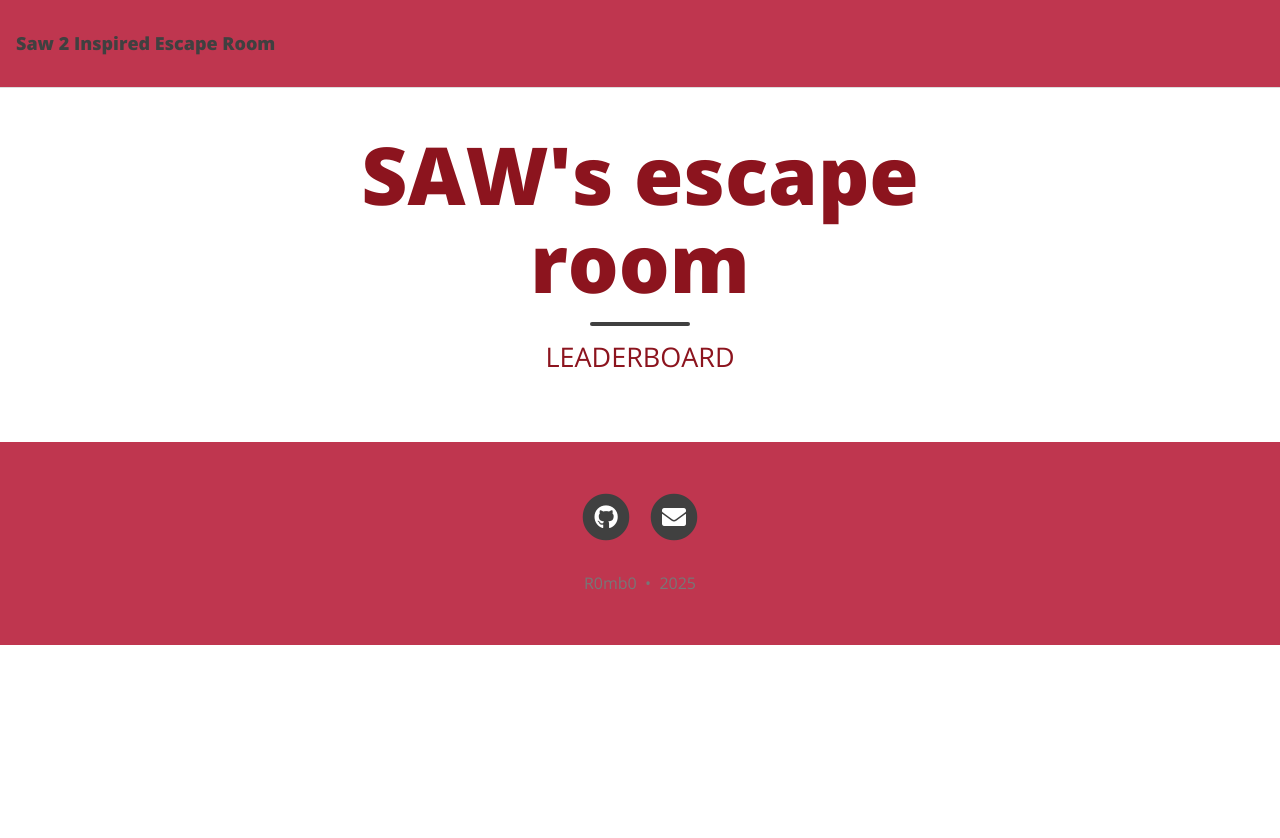
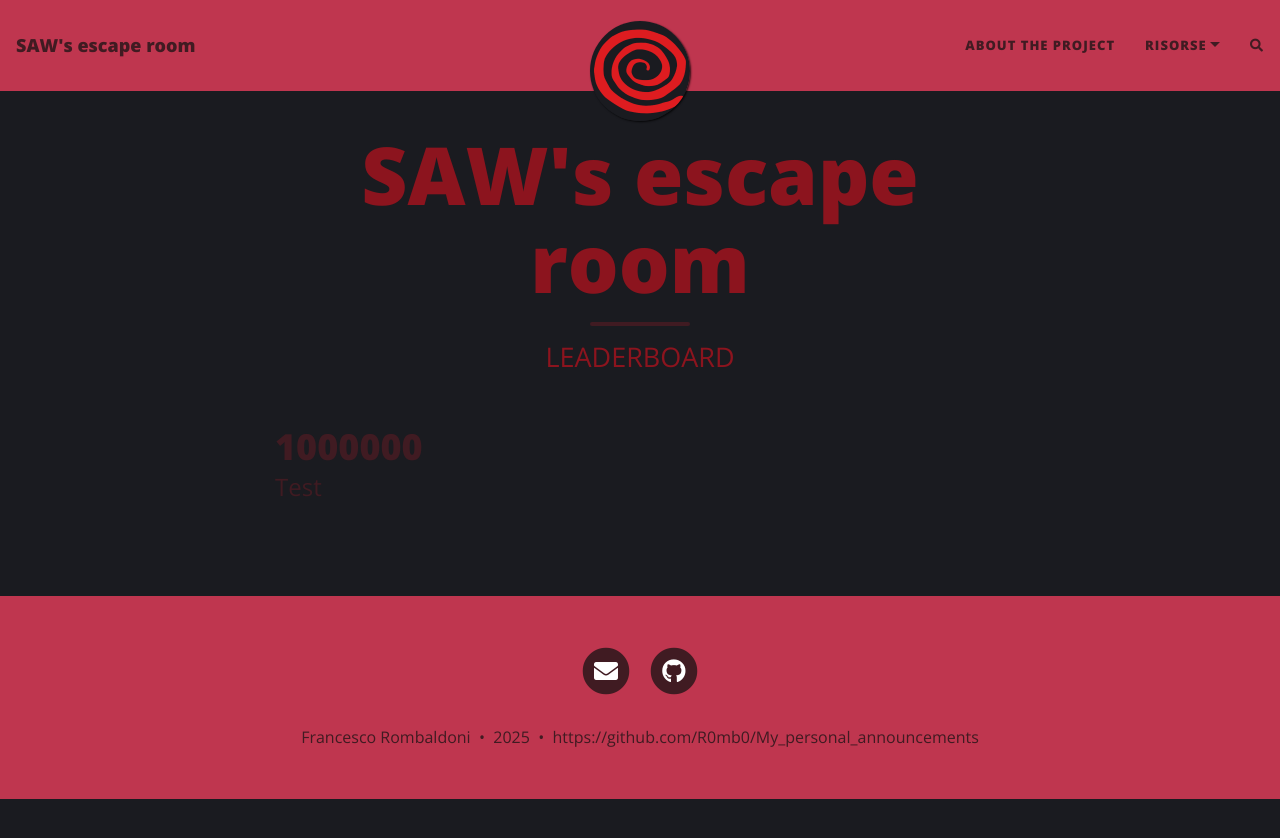
Before and after one commit to R0mb0/Saw_2-Inspired_Escape_Room, a Jekyll site: the page built from docs/index.html, in a window 1280 px wide. Shown: the top 838 px of the page. Built offline with Jekyll 4.4.1, drawn with Linux system fonts in a browser that asks for light colours; nearby versions of some CDN libraries; the list of posts is cut into pages by our own code; comment, search, counter and statistics services are not loaded; some of the changed lines change nothing that is shown.

Commit message:
fixed file

```diff
--- a/docs/_config.yml
+++ b/docs/_config.yml
@@ -1,12 +1,117 @@
-# Info di base per il sito
-title: "Saw 2 Inspired Escape Room"
-description: "Escape room basata su Saw 2"
-author: "R0mb0"
+# Name of website
+title: SAW's escape room
 
-# Impostazioni del tema
-permalink: /:title/
-baseurl: "/Saw_2-Inspired_Escape_Room"
-url: "https://r0mb0.github.io"
+# Your name to show in the footer
+author: Francesco Rombaldoni
+
+###############################################
+# --- List of links in the navigation bar --- #
+###############################################
+
+navbar-links:
+  About the project: "aboutus"
+  Risorse:
+    - GitHub: "https://github.com/R0mb0/My_personal_announcements"
+  #Author's home: "Author's url site"
+
+################
+# --- Logo --- #
+################
+
+avatar: "/assets/img/Logo.png"
+round-avatar: true
+
+#####################################
+# --- Footer social media links --- #
+#####################################
+
+social-network-links:
+  email: "f.rombaldoni@campus.uniurb.it"
+  github: Pomodoro-Musei-di-Pesaro
+
+rss-description: SAW's escape room
+
+###########################
+# --- General options --- #
+###########################
+
+share-links-active:
+  twitter: true
+  facebook: true
+  linkedin: true
+  vk: true
+
+url-pretty: "https://github.com/R0mb0/My_personal_announcements"
+
+excerpt_length: 50
+feed_show_excerpt: true
+feed_show_tags: true
+post_search: true
+edit_page_button: false
+navbar-var-length: false
+
+######################################
+# --- Colours / background image --- #
+######################################
+
+navbar-col: "#BF364F"
+navbar-text-col: "#401B22"
+navbar-border-col: "#BF364F"
+page-col: "#1A1B20"
+text-col: "#401B22"
+link-col: "#008AFF"
+hover-col: "#BF5E66"
+footer-col: "#BF364F"
+footer-text-col: "#401B22"
+footer-link-col: "#401B22"
+footer-hover-col: "#BF5E66"
+
+#################################
+# --- Web Analytics Section --- #
+#################################
+
+####################
+# --- Comments --- #
+####################
+
+################
+# --- Misc --- #
+################
+
+date_format: "%B %-d, %Y"
+
+# Facebook App ID
+#fb_app_id: ""
+
+#################################################################################
+# --- You don't need to touch anything below here (but you can if you want) --- #
+#################################################################################
+
+# Output options (more information on Jekyll's site)
+timezone: "America/Toronto"
+markdown: kramdown
+highlighter: rouge
+permalink: /:year-:month-:day-:title/
+paginate: 5
+
+kramdown:
+  input: GFM
+
+# Default YAML values (more information on Jekyll's site)
+defaults:
+  -
+    scope:
+      path: ""
+      type: "posts"
+    values:
+      layout: "post"
+      comments: true
+      social-share: true
+  -
+    scope:
+      path: ""
+    values:
+      layout: "page"
 
 # Collezione personalizzata per i punteggi
 collections:
@@ -14,28 +119,14 @@ collections:
     output: true
     permalink: /punteggi/:name/
 
-# Directory per i post standard
-collections_dir: docs
+# Escludi questi file dalla build
+exclude:
+  - CHANGELOG.md
+  - CNAME
+  - LICENSE
+  - README.md
+  - docs/
 
-# Impostazioni Jekyll standard
-markdown: kramdown
-highlighter: rouge
-
-# Impostazioni per la build su GitHub Pages
 plugins:
-  - jekyll-feed
-  - jekyll-seo-tag
-
-# Escludi file dal build (se necessario)
-exclude:
-  - README.md
-  - Gemfile
-  - Gemfile.lock
-
-# Impostazioni Beautiful Jekyll (modifica come desideri)
-social-network-links:
-  github: R0mb0
-  email: f.rombaldoni@campus.uniurb.it
-
-# Opzioni aggiuntive
-timezone: Europe/Rome
+  - jekyll-paginate
+  - jekyll-sitemap
```
